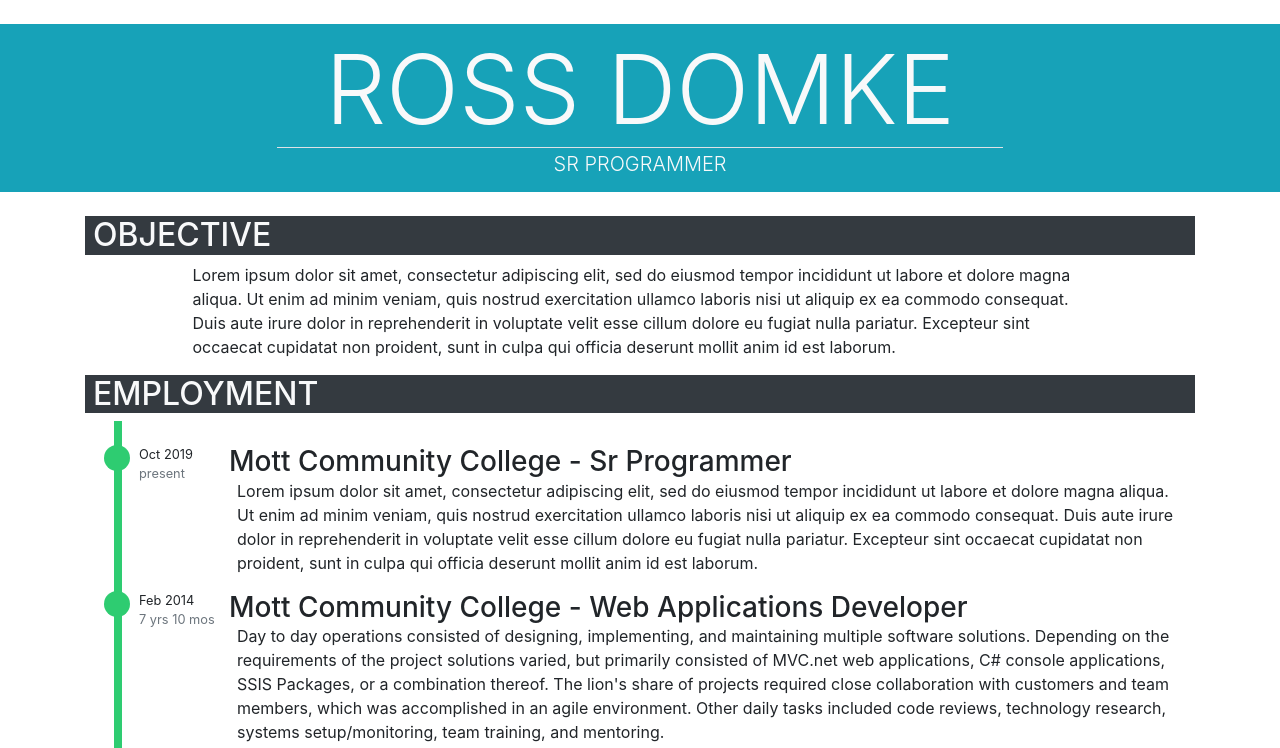
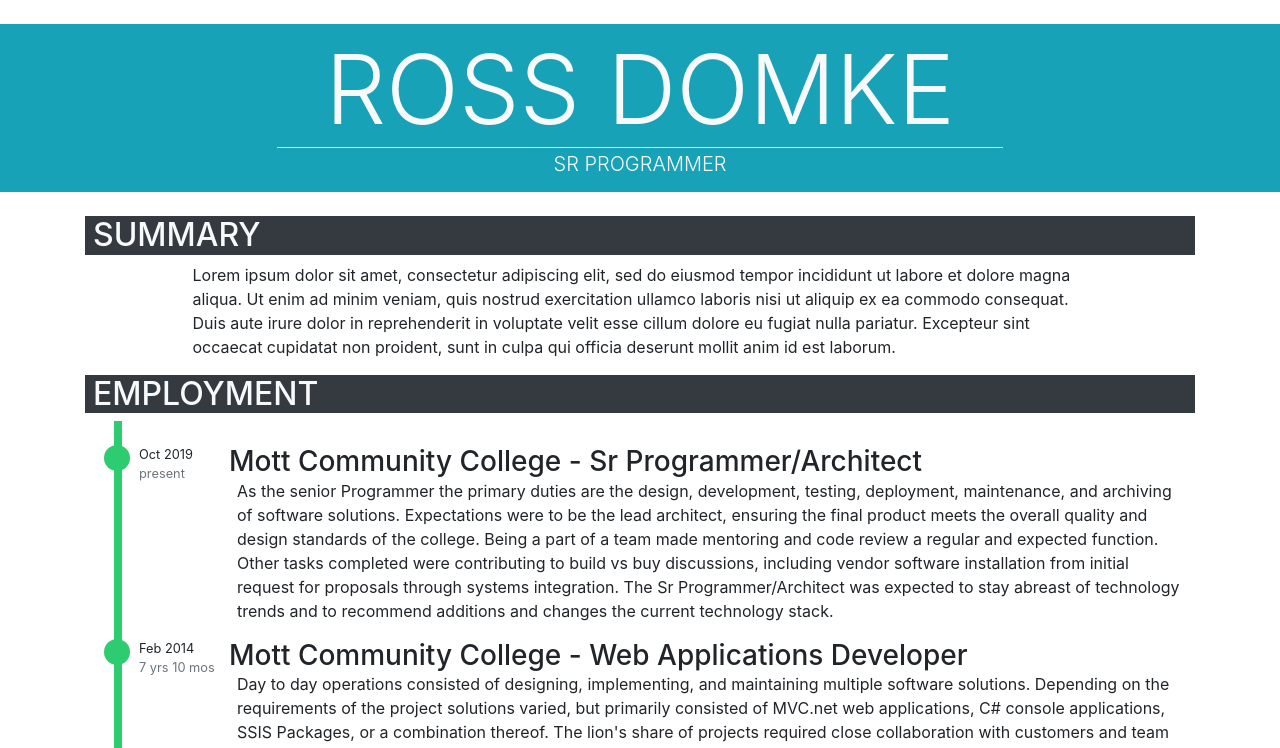
Before and after one commit to rossdomke/resume, a plain HTML site: page index.html in a window 1280 px wide. Shown: the top 748 px of the page. Drawn offline with nearby package versions, Linux system fonts and the light colour scheme.

Commit message:
working on sr JD

```diff
--- a/data.json
+++ b/data.json
@@ -6,13 +6,13 @@
     {
       "employer":"Mott Community College",
       "location":"Flint, MI",
-      "title":"Sr Programmer",
+      "title":"Sr Programmer/Architect",
       "startYear":"2019",
       "startMonth":"Oct",
       "endYear":"",
       "endMonth":"",
       "positionLength": "present",
-      "description":"Lorem ipsum dolor sit amet, consectetur adipiscing elit, sed do eiusmod tempor incididunt ut labore et dolore magna aliqua. Ut enim ad minim veniam, quis nostrud exercitation ullamco laboris nisi ut aliquip ex ea commodo consequat. Duis aute irure dolor in reprehenderit in voluptate velit esse cillum dolore eu fugiat nulla pariatur. Excepteur sint occaecat cupidatat non proident, sunt in culpa qui officia deserunt mollit anim id est laborum."
+      "description":"As the senior Programmer the primary duties are the design, development, testing, deployment, maintenance, and archiving of software solutions. Expectations were to be the lead architect, ensuring the final product meets the overall quality and design standards of the college. Being a part of a team made mentoring and code review a regular and expected function. Other tasks completed were contributing to build vs buy discussions, including vendor software installation from initial request for proposals through systems integration. The Sr Programmer/Architect was expected to stay abreast of technology trends and to recommend additions and changes the current technology stack."
     },
     {
       "employer":"Mott Community College",
--- a/index.html
+++ b/index.html
@@ -1,6 +1,5 @@
 <!doctype html>
 <html lang="en">
-
 <head>
   <meta charset="UTF-8">
   <meta name="viewport"
@@ -27,7 +26,7 @@
     </div>
     <!-- OBJECTIVE CONTAINER -->
     <div class="container" v-if="resume.objective">
-      <h2 class="text-light bg-dark px-2">OBJECTIVE</h2>
+      <h2 class="text-light bg-dark px-2">SUMMARY</h2>
       <div class="col-10 mx-auto">
         <p>{{resume.objective}}</p>
       </div>
```
